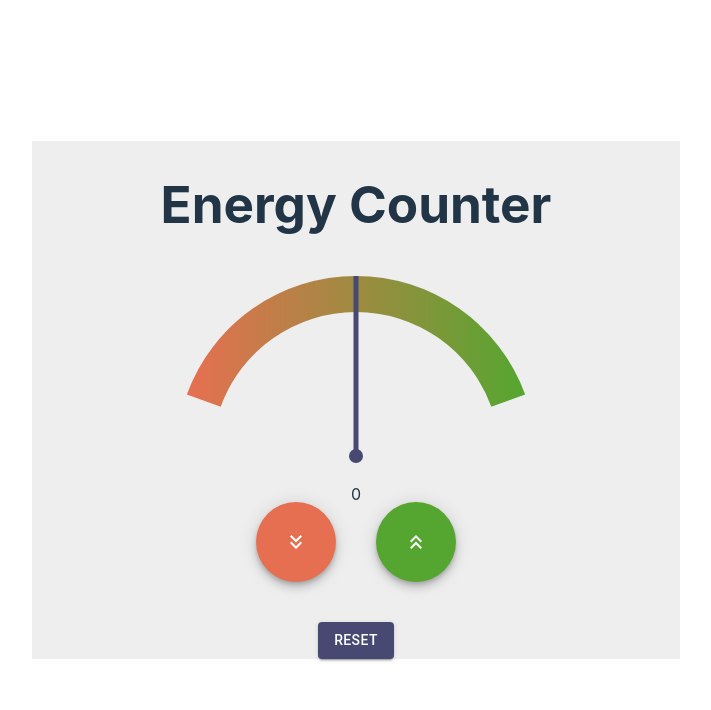
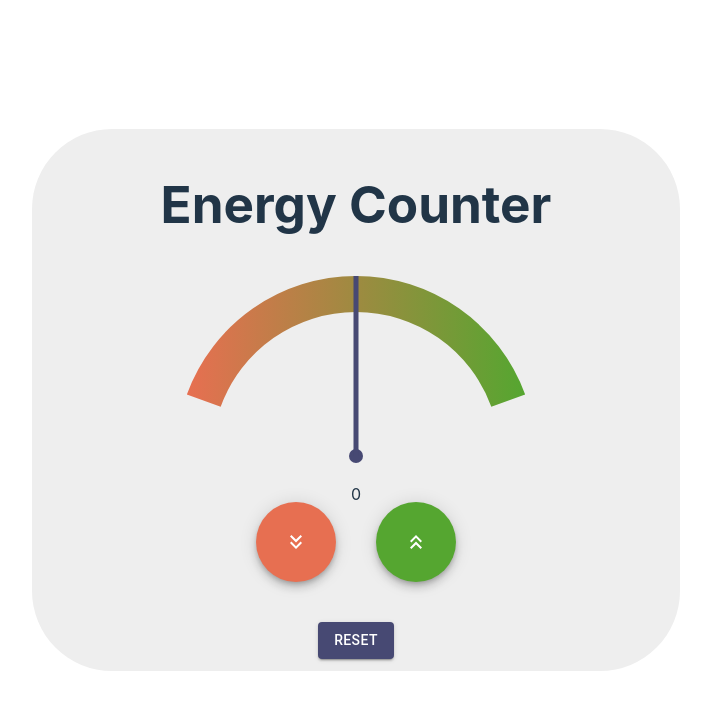
Before and after one commit to tomgame984/The-Neurons, a React (Vite) app in the folder Frontend/: page /Dashboard in a window 1280 px wide. Shown: the top 710 px of the page, without its empty margins (284-995 px from the left). Built offline with nearby package versions, Linux system fonts and the light colour scheme.

Commit message:
added colour to speed dial and implemented onclick functionality

```diff
--- a/Frontend/src/components/Buttons.jsx
+++ b/Frontend/src/components/Buttons.jsx
@@ -54,9 +54,11 @@ const Buttons = (props) => {
       >
         {actions.map((action) => (
           <SpeedDialAction
+          sx={{color: 'white', backgroundColor: '#55A630', "&:hover": {bgcolor: "#55A630"}}}
             key={action.name}
             icon={action.icon}
             tooltipTitle={action.name}
+            onClick={incrementCounter}
           />
         ))}
       </SpeedDial>
@@ -79,9 +81,11 @@ const Buttons = (props) => {
       >
         {actions.map((action) => (
           <SpeedDialAction
+            sx={{color: 'white', backgroundColor: '#E76F51', "&:hover": {bgcolor: "#E76F51"}}}
             key={action.name}
             icon={action.icon}
             tooltipTitle={action.name}
+            onClick={decrementCounter}
           />
         ))}
       </SpeedDial>
--- a/Frontend/src/pages/Dashboard.jsx
+++ b/Frontend/src/pages/Dashboard.jsx
@@ -9,11 +9,11 @@ export const Dashboard = () => {
   const [count, setCount] = useState(0);
 
 return (
-    <Container sx={{display: "flex", justifyContent: "center", alignItems: "center", backgroundColor:"#eee"}}>
+    <Container sx={{padding: '12px', borderRadius: '80px', display: "flex", justifyContent: "center", alignItems: "center", backgroundColor:"#eee"}}>
         <div>
             <h1 style={{textAlign:"center"}}>Energy Counter</h1>
             <Gauge setCount={setCount} count={count}/>
-            <Buttons/>
+            <Buttons setCount={setCount} count={count}/>
             <ResetButton setCount={setCount} />
         </div>
     </Container>
```
